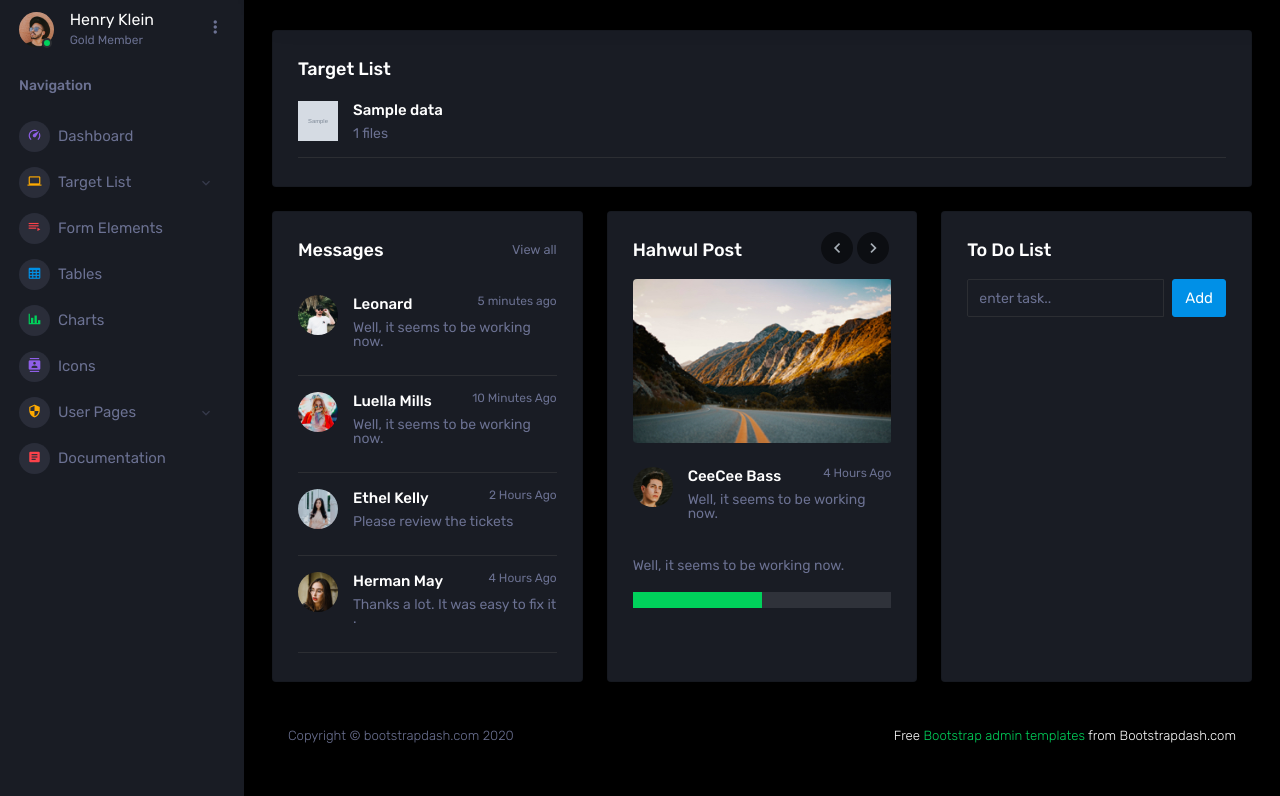
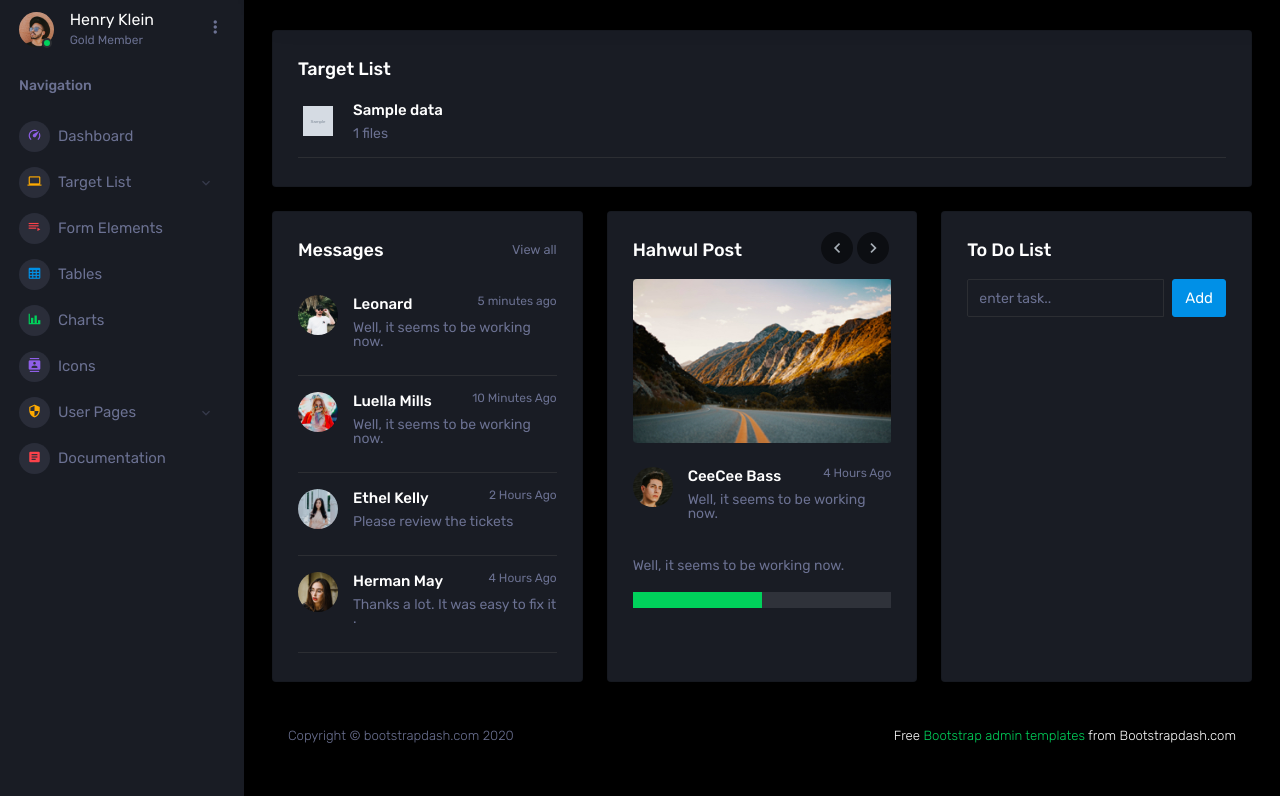
Before and after one commit to capstone-design-1/Astellar, a Python web app: template templates/index.html in a window 1280 px wide. Shown: the part 70-866 px from the top of the page. Run offline with Jinja, Linux system fonts and the light colour scheme; the template is opened without the code that fills it: most values are stand-ins (such as "Sample title", 1, 10 or a date in 2020); grey boxes marked "Sample" are stand-in pictures; some libraries are stand-ins or nearby versions.

Commit message:
frontend favicon 이미지 에러 처리

```diff
--- a/templates/index.html
+++ b/templates/index.html
@@ -380,7 +380,7 @@
                             <div class="preview-item border-bottom">
                               <div class="preview-thumbnail">
                                 <div class="preview-icon bg-primary">
-                                  <img src="{{data['favicon_url']}}" width="20">
+                                  <img src="{{data['favicon_url']}}" style="width: 30px; height: 30px;" onerror="this.src='/images/favicon.png';">
                                   <!-- <i class="mdi mdi-file-document"></i> -->
                                 </div>
                               </div>
```
